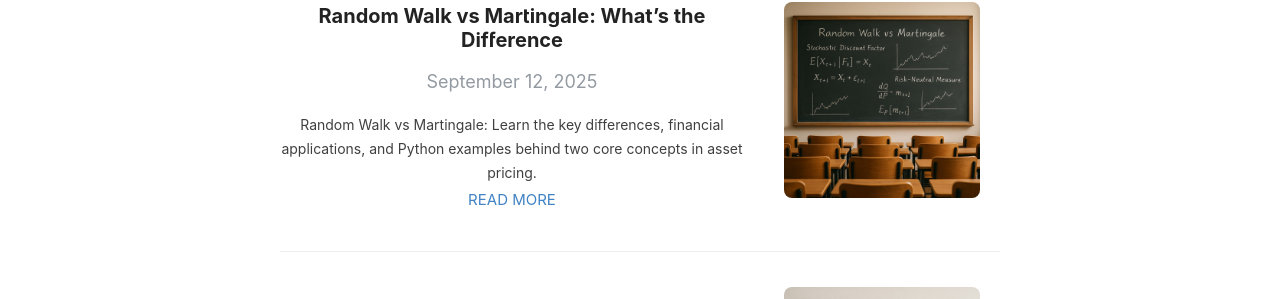
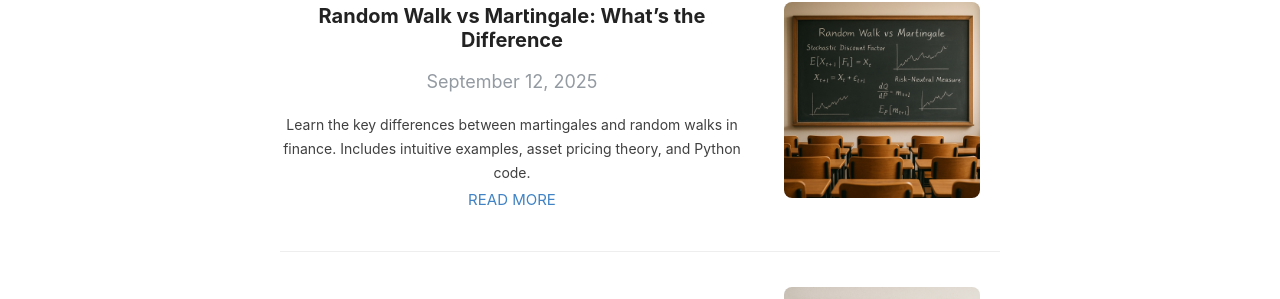
Before and after one commit to Zaltarba/blog, a Jekyll site: the page built from index.html, in a window 1280 px wide. Shown: the part 295-594 px from the top of the page. Built offline with Jekyll 4.4.1, drawn with Linux system fonts in a browser that asks for light colours; the list of posts is cut into pages by our own code.

Commit message:
Update and rename 2025-09-12-RandomWalkvsMartinge.md to 2025-09-12-RandomWalkvsMartingale.md

```diff
--- a/_posts/2025-09-12-RandomWalkvsMartinge.md
+++ b/_posts/2025-09-12-RandomWalkvsMartingale.md
@@ -2,7 +2,7 @@
 layout: post
 title: "Random Walk vs Martingale: What’s the Difference"
 categories: [Statistics, Quantitative Finance, ]
-excerpt: "Random Walk vs Martingale: Learn the key differences, financial applications, and Python examples behind two core concepts in asset pricing."
+excerpt: "Learn the key differences between martingales and random walks in finance. Includes intuitive examples, asset pricing theory, and Python code."
 image: /thumbnails/RandomWalkvsMartingale.jpeg
 hidden: False
 tags: [random walk vs martingale, difference between random walk and martingale, martingale finance explained, random walk stock prices, risk neutral measure in finance, stochastic discount factor tutorial, radon nikodym derivative finance, martingale vs random walk in asset pricing, martingale property in economics, python simulation random walk]
```
